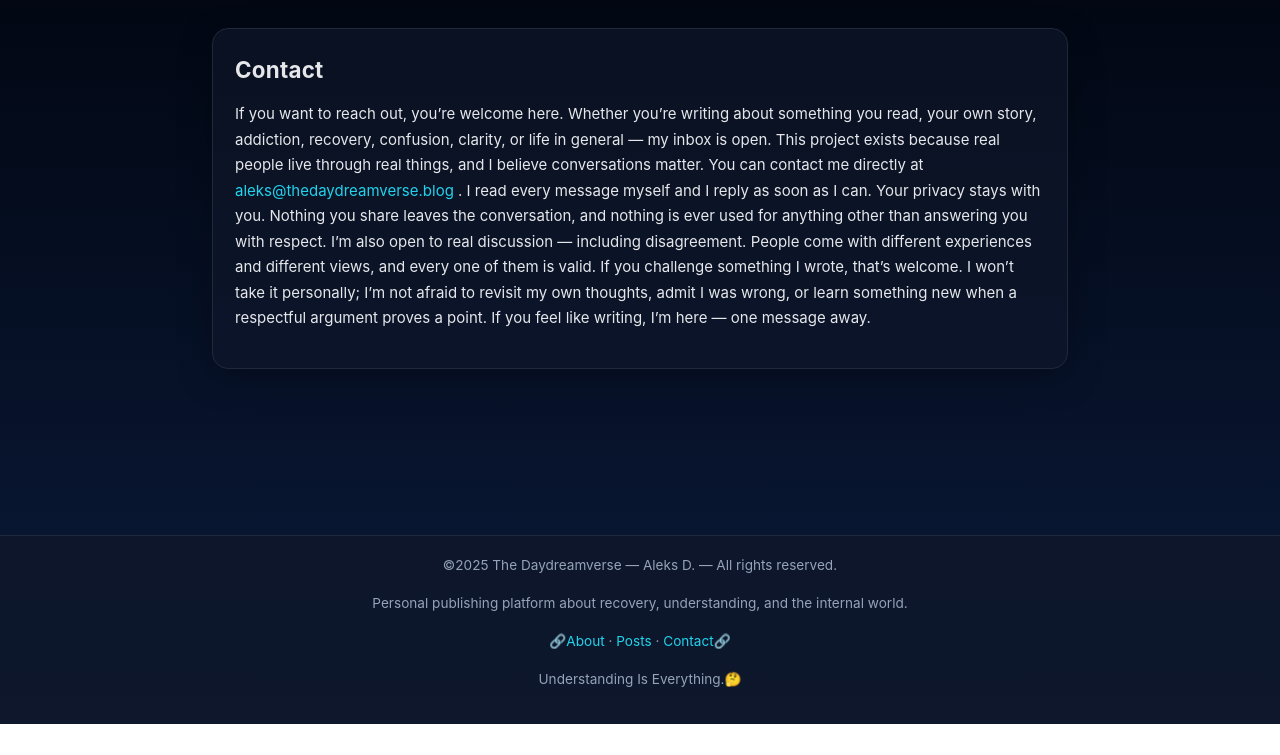
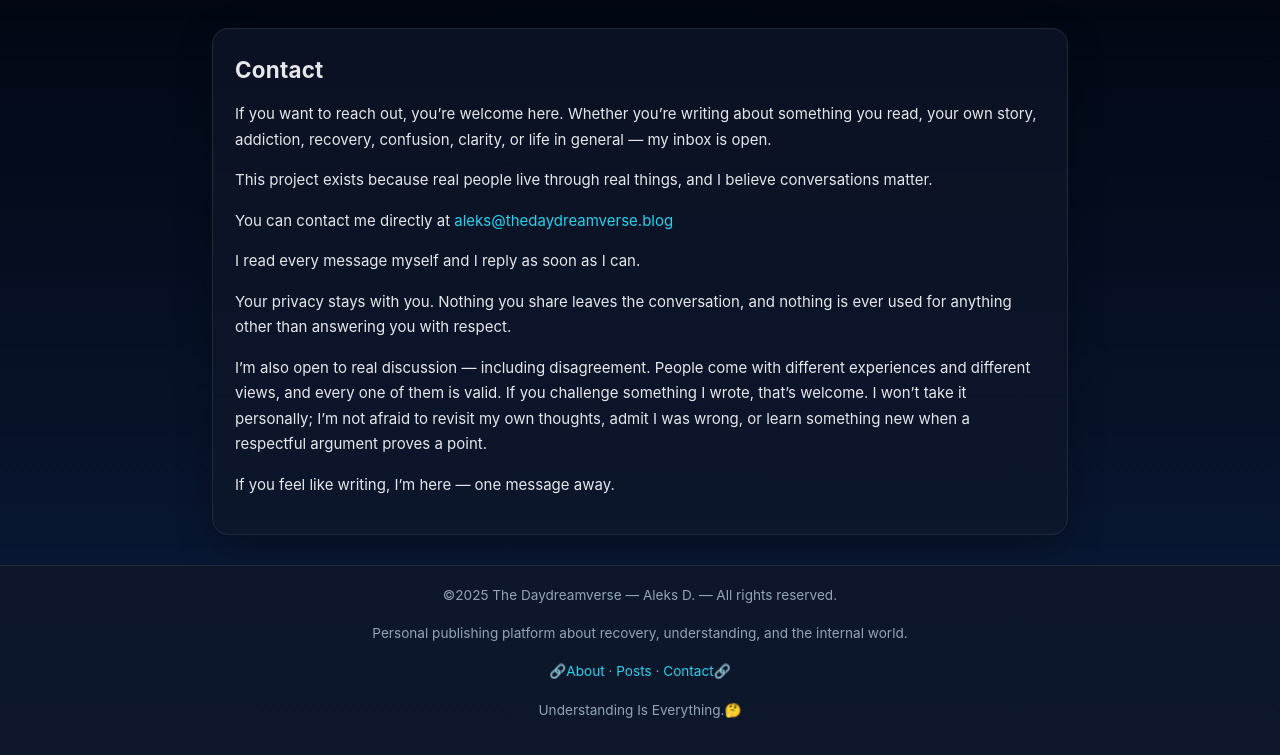
Before and after one commit to DeDaydreamer/recovery-static-blog, a plain HTML site: page contact.html in a window 1280 px wide. Shown: the part 76-831 px from the top of the page. Before the commit the page ends 800 px from the top, so only its background shows below. Drawn offline with Linux system fonts and the light colour scheme.

Commit message:
paragraphs in contact page formatted

```diff
--- a/contact.html
+++ b/contact.html
@@ -56,18 +56,18 @@
 
 		<p>If you want to reach out, you’re welcome here.
 Whether you’re writing about something you read, your own story, addiction, recovery, confusion, clarity, or life in general — my inbox is open.
-This project exists because real people live through real things, and I believe conversations matter.
+<p>This project exists because real people live through real things, and I believe conversations matter.</p>
 
-You can contact me directly at <a href="mailto:aleks@thedaydreamverse.blog">aleks@thedaydreamverse.blog</a>
-.
-I read every message myself and I reply as soon as I can.
+<p>You can contact me directly at <a href="mailto:aleks@thedaydreamverse.blog">aleks@thedaydreamverse.blog</a></p>
 
-Your privacy stays with you. Nothing you share leaves the conversation, and nothing is ever used for anything other than answering you with respect.
+<p>I read every message myself and I reply as soon as I can.</p>
 
-I’m also open to real discussion — including disagreement.
-People come with different experiences and different views, and every one of them is valid. If you challenge something I wrote, that’s welcome. I won’t take it personally; I’m not afraid to revisit my own thoughts, admit I was wrong, or learn something new when a respectful argument proves a point.
+<p>Your privacy stays with you. Nothing you share leaves the conversation, and nothing is ever used for anything other than answering you with respect.</p>
 
-If you feel like writing, I’m here — one message away.</p>
+<p>I’m also open to real discussion — including disagreement.
+People come with different experiences and different views, and every one of them is valid. If you challenge something I wrote, that’s welcome. I won’t take it personally; I’m not afraid to revisit my own thoughts, admit I was wrong, or learn something new when a respectful argument proves a point.</p>
+
+<p>If you feel like writing, I’m here — one message away.</p>
 
       </article>
     </main>
```
